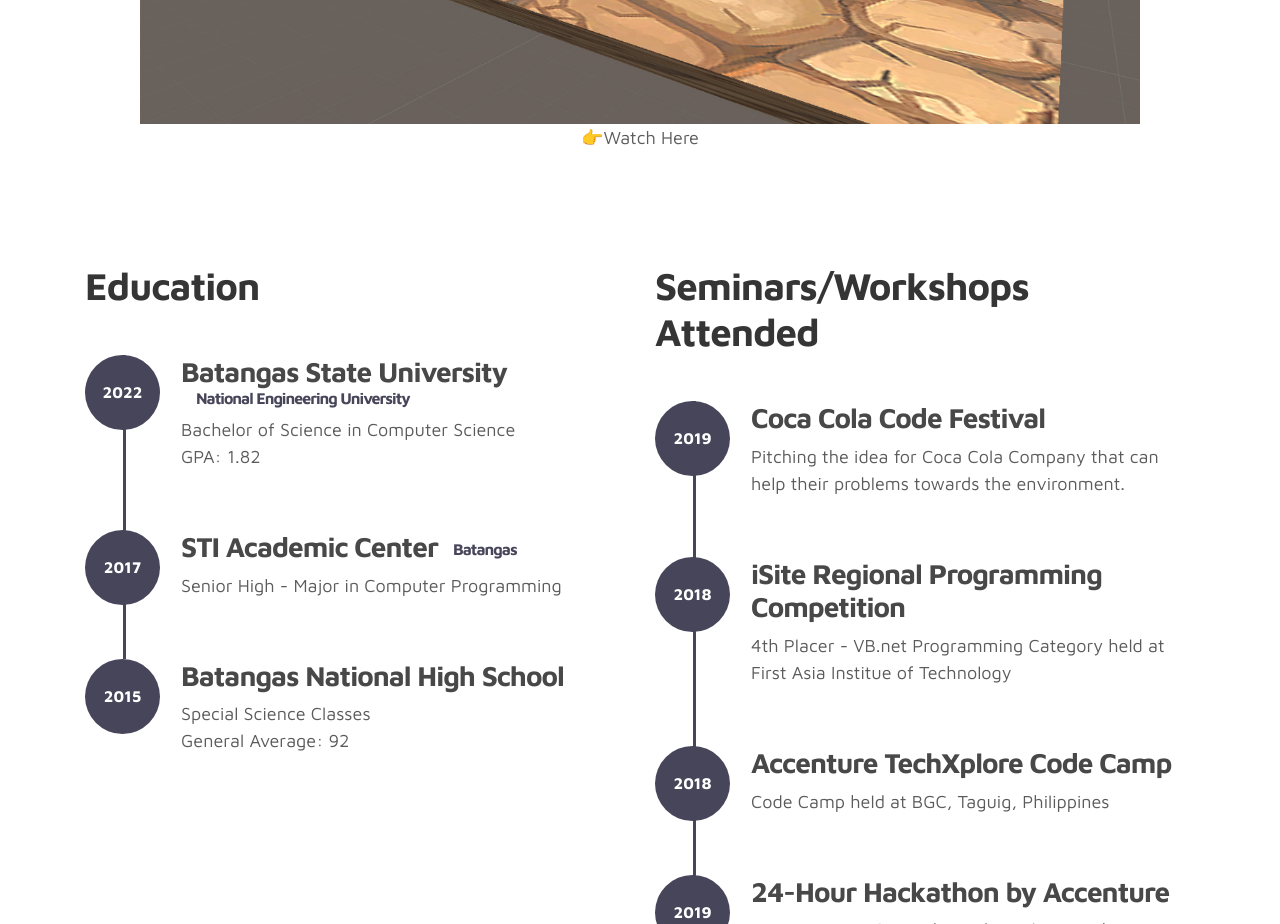
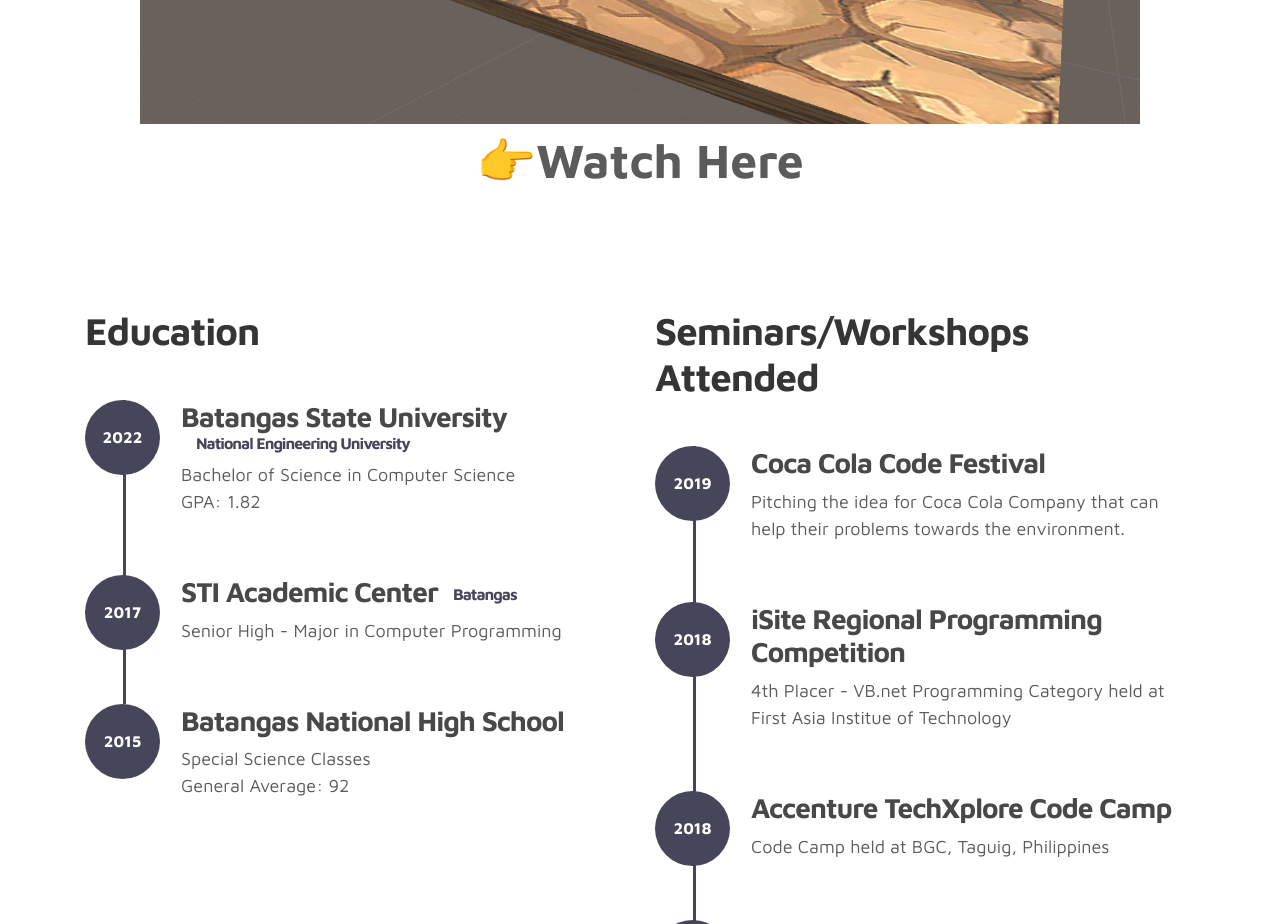
Before and after one commit to airaclaveria/airaclaveria.github.io, a plain HTML site: page index.html in a window 1280 px wide. Shown: the part 1900-2824 px from the top of the page. Drawn offline with Linux system fonts and the light colour scheme.

Commit message:
Update index.html

```diff
--- a/index.html
+++ b/index.html
@@ -191,7 +191,7 @@ https://www.tooplate.com/view/2115-marvel
                       </div>
 
                     <img src="images/project/thumbnailgame1.jpg" alt="trying out movement principles 1st" align="center" style="width:1000px;height:500px;">
-                    <a href = "https://play.unity.com/mg/other/build-z7q"><p align = "center">👉Watch Here</p></a>
+                    <a href = "https://play.unity.com/mg/other/build-z7q"><p align = "center"><b><font size = "13">👉Watch Here</font></b></p></a>
 
 
 
```
